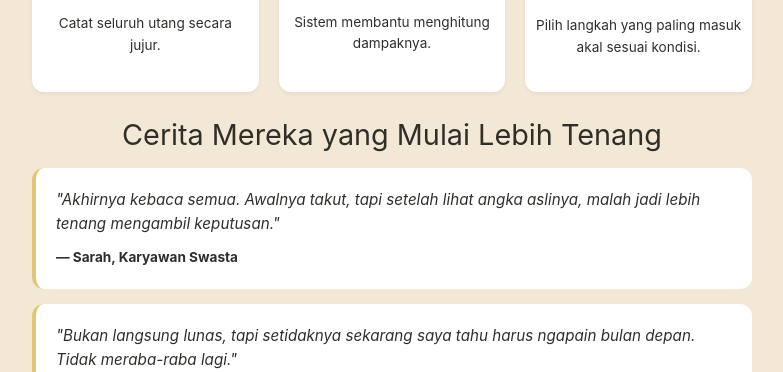
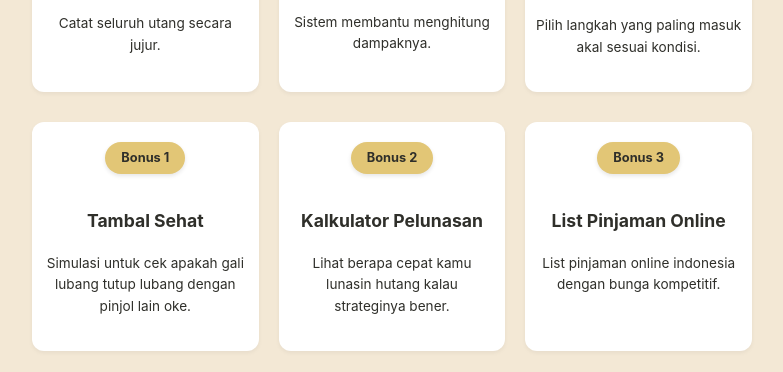
Before and after one commit to tomoneecare/tomonee, a plain HTML site: page index.html in a window 1280 px wide. Shown: the part 3635-4007 px from the top of the page, without its empty margins (248-1031 px from the left). Drawn offline with Linux system fonts and the light colour scheme.

Commit message:
feat: add 3 bonus cards after how-it-works steps

```diff
--- a/index.html
+++ b/index.html
@@ -300,6 +300,29 @@
                     <p style="font-size: 0.85rem;">Pilih langkah yang paling masuk akal sesuai kondisi.</p>
                 </div>
             </div>
+
+            <!-- BONUS CARDS -->
+            <div class="steps-container" style="margin-top: 30px;">
+                <!-- Bonus 1 -->
+                <div class="step-card">
+                    <div class="bonus-badge">Bonus 1</div>
+                    <p><strong>Tambal Sehat</strong></p>
+                    <p style="font-size: 0.85rem;">Simulasi untuk cek apakah gali lubang tutup lubang dengan pinjol lain
+                        oke.</p>
+                </div>
+                <!-- Bonus 2 -->
+                <div class="step-card">
+                    <div class="bonus-badge">Bonus 2</div>
+                    <p><strong>Kalkulator Pelunasan</strong></p>
+                    <p style="font-size: 0.85rem;">Lihat berapa cepat kamu lunasin hutang kalau strateginya bener.</p>
+                </div>
+                <!-- Bonus 3 -->
+                <div class="step-card">
+                    <div class="bonus-badge">Bonus 3</div>
+                    <p><strong>List Pinjaman Online</strong></p>
+                    <p style="font-size: 0.85rem;">List pinjaman online indonesia dengan bunga kompetitif.</p>
+                </div>
+            </div>
         </section>
 
         <!-- TESTIMONIALS (Social Proof) -->
--- a/styles.css
+++ b/styles.css
@@ -405,6 +405,20 @@ footer {
     align-items: center;
     margin: 0 auto 10px;
     font-weight: bold;
+    margin: 0 auto 10px;
+    font-weight: bold;
+}
+
+.bonus-badge {
+    background-color: var(--accent-yellow);
+    color: var(--text-color);
+    padding: 6px 16px;
+    border-radius: 20px;
+    font-size: 0.8rem;
+    font-weight: bold;
+    display: inline-block;
+    margin: 0 auto 15px;
+    box-shadow: 0 2px 4px rgba(0, 0, 0, 0.1);
 }
 
 /* Testimonials */
```
